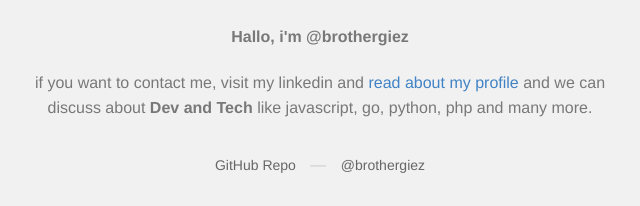
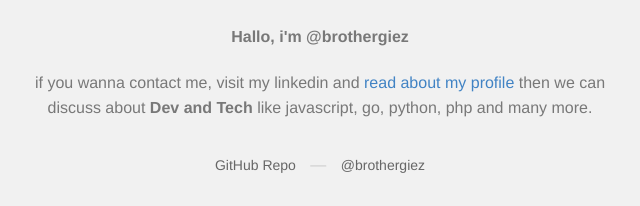
Before and after one commit to brothergiez/brothergiez.github.io, a plain HTML site: page index.html in a window 1280 px wide. Shown: the part 136-342 px from the top of the page, 320-960 px from the left. Drawn offline with Linux system fonts and the light colour scheme.

Commit message:
third commit

```diff
--- a/index.html
+++ b/index.html
@@ -4,7 +4,7 @@
   <head>
     <meta http-equiv="Content-type" content="text/html; charset=utf-8">
     <link rel="icon" href="assets/favicon.ico" type="image/x-icon" />
-    <title>@brothergiez</title>
+    <title>BRTGZ</title>
     <style type="text/css" media="screen">
       body {
         background-color: #f1f1f1;
@@ -99,7 +99,7 @@
     <div class="container">
       <h1>200</h1>
       <p><strong>Hallo, i'm @brothergiez</strong></p>
-      <p> if you want to contact me, visit my linkedin and <a href="https://www.linkedin.com/in/brothergiez/"> read about my profile </a> and we can discuss about <strong>Dev and Tech</strong> like javascript, go, python, php and many more.</p>
+      <p> if you wanna contact me, visit my linkedin and <a href="https://www.linkedin.com/in/brothergiez/"> read about my profile </a> then we can discuss about <strong>Dev and Tech</strong> like javascript, go, python, php and many more.</p>
       <div id="suggestions">
         <a href="https://github.com/brothergiez">GitHub Repo</a> &mdash; <a
           href="https://instagram.com/brothergiez">@brothergiez</a>
```
